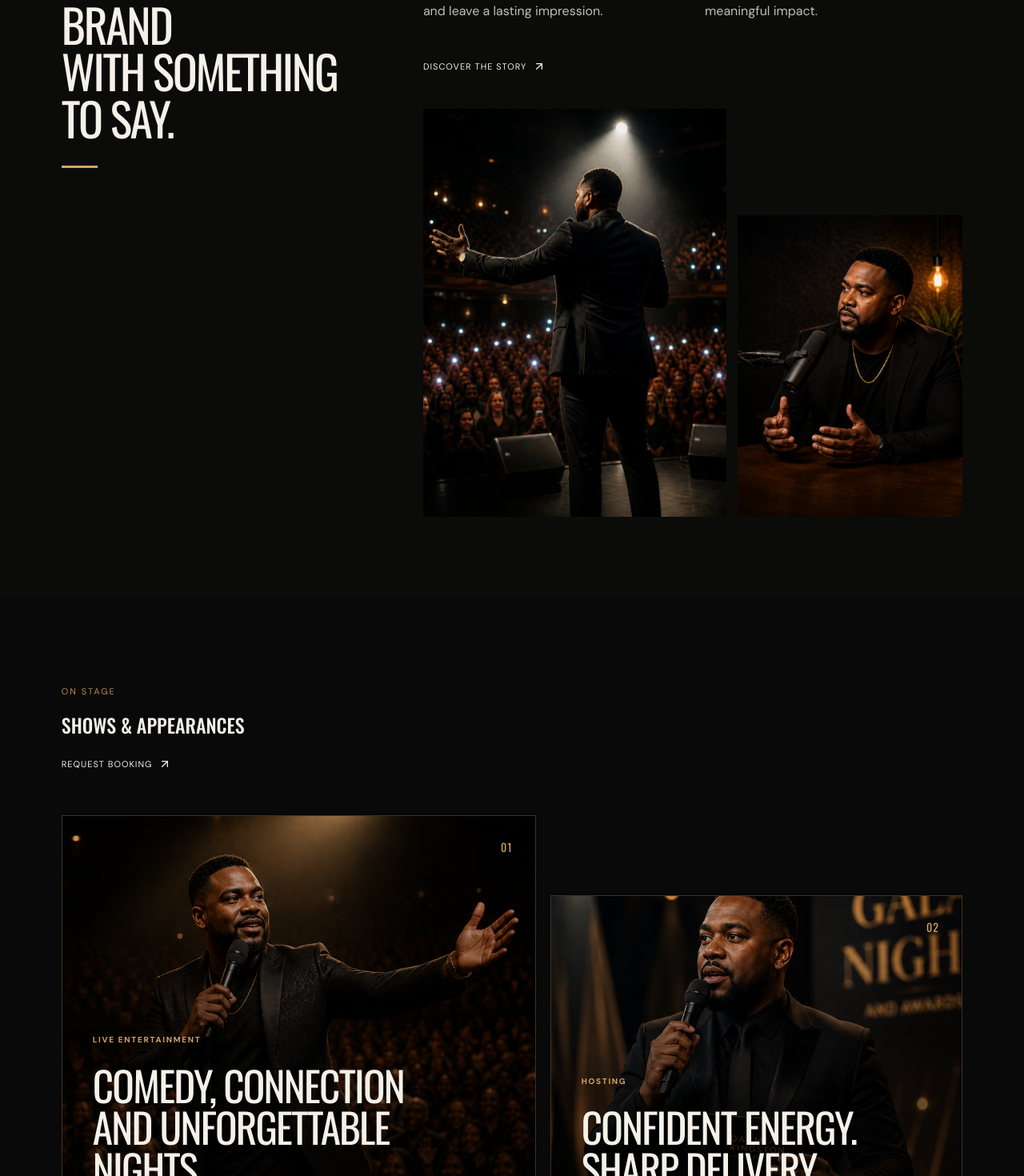
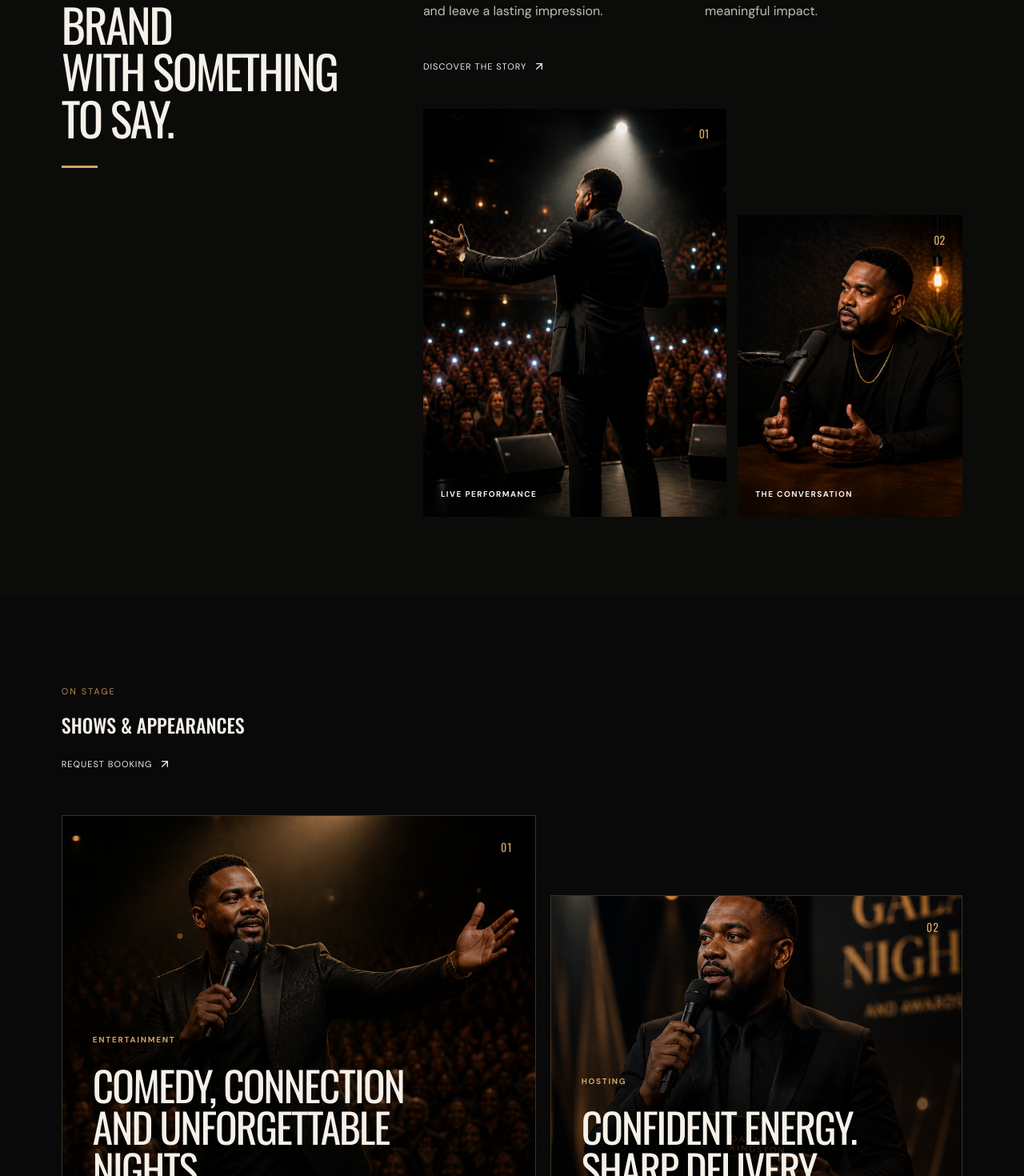
Before and after one commit to aogajoseph/darmian-kingston, a React (Vite) app: page / in a window 1280 px wide. Shown: the part 1280-2750 px from the top of the page at 80% size. Built offline with nearby package versions, Linux system fonts and the light colour scheme.

Commit message:
Fix About image overlay positioning

```diff
--- a/src/main.tsx
+++ b/src/main.tsx
@@ -28,10 +28,19 @@ function App() {
           <span className="brand-mark">D</span>
           <span><strong>DARMIAN</strong><strong>KINGSTON</strong></span>
         </a>
-        <button className="menu-button" aria-label="Toggle navigation" onClick={() => setOpen(!open)}>{open ? <X /> : <Menu />}</button>
+        <button
+          className="menu-button"
+          aria-label="Toggle navigation"
+          onClick={() => setOpen(!open)}>{open ? <X /> : <Menu />}
+        </button>
         <nav className={open ? 'nav open' : 'nav'}>
           {['About', 'Shows', 'Media', 'Projects', 'Contact'].map((item) => <a key={item} href={`#${item.toLowerCase()}`} onClick={close}>{item}</a>)}
-          <a className="button button-small" href="#contact" onClick={close}>Book Darmian <ArrowUpRight size={15} /></a>
+          <a
+            className="button button-small"
+            href="#contact" onClick={close}>
+              Book Darmian
+              <ArrowUpRight size={15} />
+            </a>
         </nav>
       </header>
 
@@ -191,7 +200,7 @@ function App() {
               <div className="show-card-number">01</div>
 
               <div className="show-card-content">
-                <span>Live entertainment</span>
+                <span>entertainment</span>
 
                 <h3>
                   Comedy, connection
--- a/src/styles.css
+++ b/src/styles.css
@@ -683,6 +683,11 @@ h1 em {
   display: grid;
   grid-template-columns: 1.35fr 1fr;
   gap: 14px;
+}
+
+.about-image {
+  position: relative;
+  overflow: hidden;
 }
 
 .about-image img {
@@ -780,6 +785,7 @@ h1 em {
   .about-visuals {
     grid-template-columns: 1fr 1fr;
   }
+
   .about-image img {
     display: block;
     width: 100%;
```
